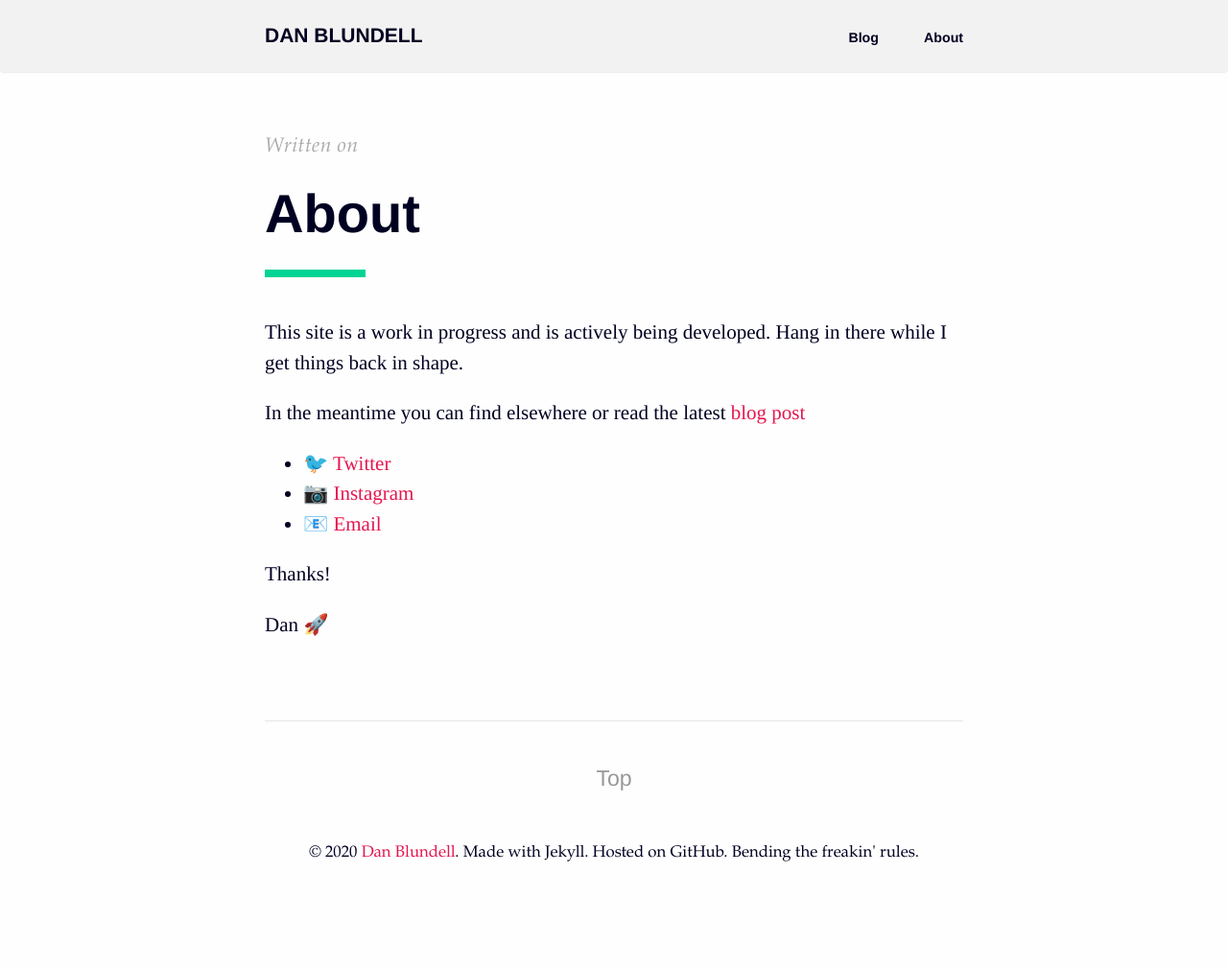
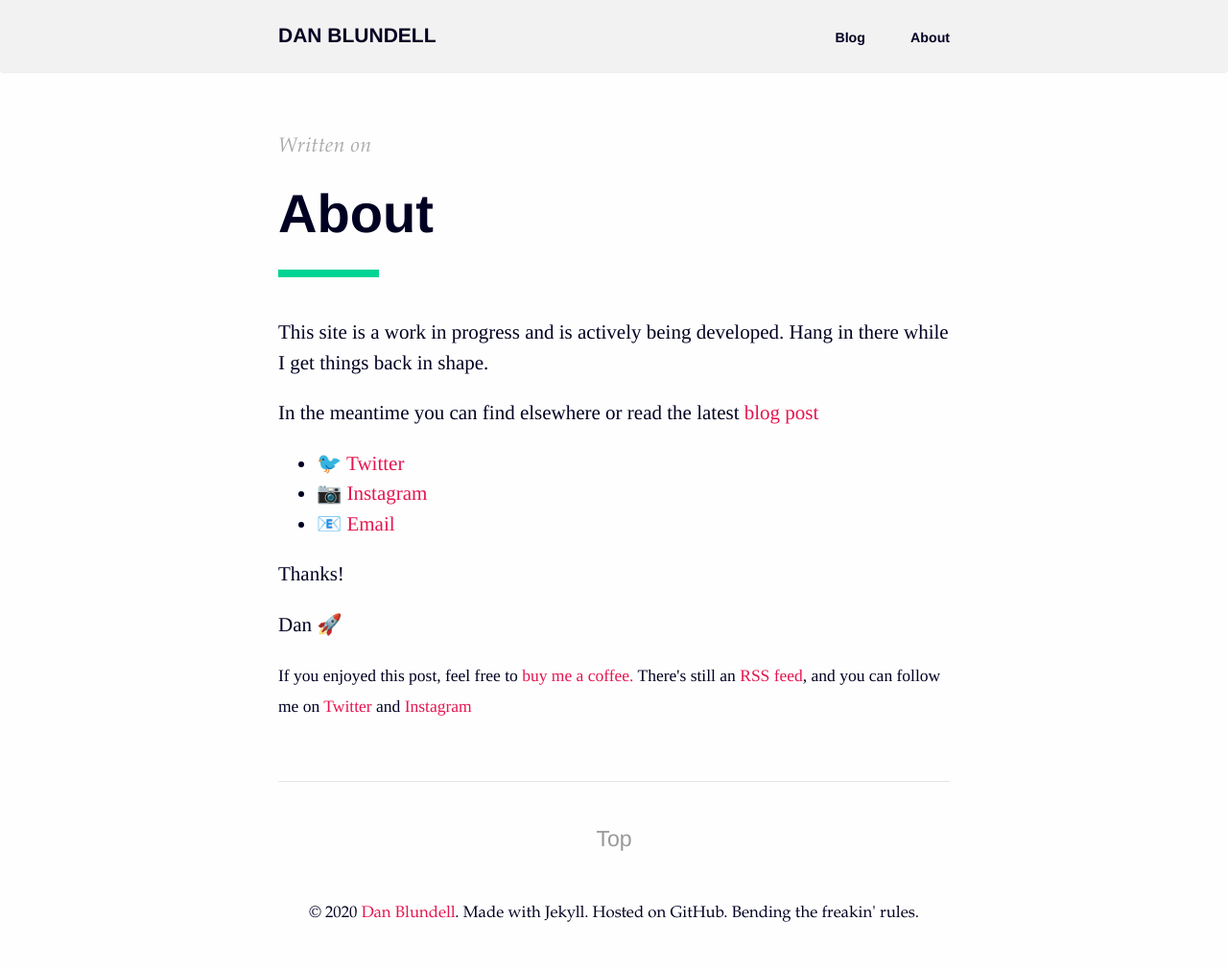
Before and after one commit to danblundell/danblundell.github.io, a Jekyll site: the page built from about.md, in a window 1280 px wide. Shown: the whole page at 96% size. Built offline with Jekyll 4.4.1, drawn with Linux system fonts in a browser that asks for light colours; before the commit the page ends 946 px from its top, so only the background shows below that.

Commit message:
add links page and buymeacoffee link

```diff
--- a/_includes/footer.html
+++ b/_includes/footer.html
@@ -1,6 +1,5 @@
 <footer>
   <span>
     &copy; <time datetime="{{ site.time }}">{{ site.time | date: '%Y' }}</time> <a href="https://twitter.com/danblundell" rel="me">{{ site.author.name }}</a>. Made with Jekyll. Hosted on <a href="https://www.github.com/danblundell" rel="me"></a>GitHub</a>. Bending the freakin' rules.
-
   </span>
 </footer>
--- a/_layouts/post.html
+++ b/_layouts/post.html
@@ -12,6 +12,7 @@ layout: default
 
   {{ content }}
 
+  <small>If you enjoyed this post, feel free to <a href="https://www.buymeacoffee.com/kadHjni">buy me a coffee.</a> There's still an <a href="/feed.xml">RSS feed</a>, and you can follow me on <a href="https://www.twitter.com/danblundell" title="Dan Blundell on Twitter">Twitter</a> and <a href="https://www.instagram.com/dantblundell" title="Dan Blundell on Instagram">Instagram</a></small>
 </div>
 
 <div class="pagination">
--- a/_sass/tale/_layout.scss
+++ b/_sass/tale/_layout.scss
@@ -1,6 +1,6 @@
 .container {
   margin: 0 auto;
-  max-width: 728px;
+  max-width: 700px;
   width: 80%;
 }
 
@@ -9,7 +9,7 @@ footer,
 .nav-container {
   display: block;
   margin: 0 auto;
-  max-width: 728px;
+  max-width: 700px;
   width: 80%;
 }
 
```
Also changed, not shown: links.md (added, +23 -0 lines).
